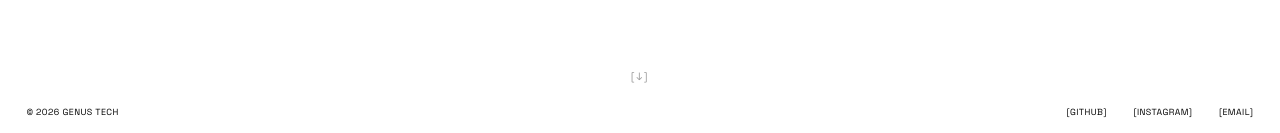
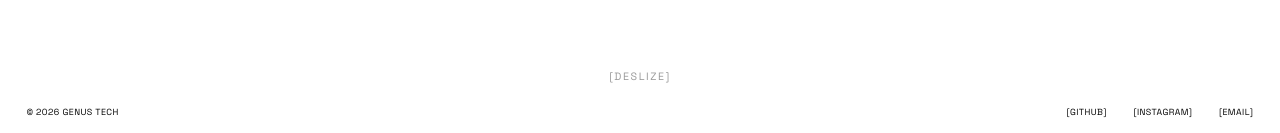
Before and after one commit to DevEduardoSouza/genus-landing, a Next.js app: page / in a window 1280 px wide. Shown: the part 665-798 px from the top of the page. Built offline with nearby package versions, Linux system fonts and the light colour scheme.

Commit message:
style: translate scroll hint to Portuguese [deslize]
Co-Authored-By: Claude Opus 4.6 <noreply@anthropic.com>

```diff
--- a/app/page.tsx
+++ b/app/page.tsx
@@ -10,7 +10,7 @@ export default function Home() {
       </h1>
       <HomeLogo />
       <div className="home__scroll-hint">
-        <span>[↓]</span>
+        <span>[deslize]</span>
       </div>
       <HomeGallery />
     </main>
```
